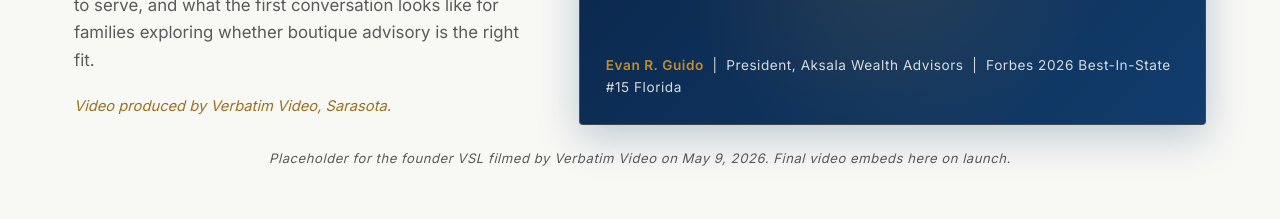
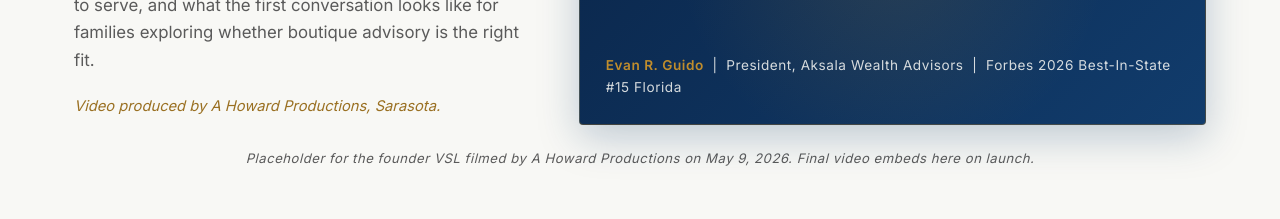
Before and after one commit to andrei170/aksala-demo, a plain HTML site: page index.html in a window 1280 px wide. Shown: the part 1442-1661 px from the top of the page. Drawn offline with nearby package versions, Linux system fonts and the light colour scheme.

Commit message:
Fix VSL credit: Verbatim Video -> A Howard Productions
Aaron's actual business is A Howard Productions (ahowardproductions.com).
Verbatim Video was a fabricated tech claim from earlier drafts.

```diff
--- a/index.html
+++ b/index.html
@@ -679,7 +679,7 @@
       <div class="eyebrow" style="color: var(--gold-dark); font-size: 0.82rem; letter-spacing: 0.18em; text-transform: uppercase; margin-bottom: 1rem; font-weight: 600;">A Message from Evan</div>
       <h2>Why we built Aksala the way we did.</h2>
       <p>Three minutes with the founder. Why independence matters in wealth management, who the firm was built to serve, and what the first conversation looks like for families exploring whether boutique advisory is the right fit.</p>
-      <p style="margin-top: 1.2rem; font-size: 0.92rem; color: var(--gold-dark); font-style: italic;">Video produced by Verbatim Video, Sarasota.</p>
+      <p style="margin-top: 1.2rem; font-size: 0.92rem; color: var(--gold-dark); font-style: italic;">Video produced by A Howard Productions, Sarasota.</p>
     </div>
     <div class="vsl-frame">
       <div class="vsl-runtime">3:14</div>
@@ -691,7 +691,7 @@
       </div>
     </div>
   </div>
-  <p style="text-align: center; font-size: 0.82rem; color: var(--text-muted); margin-top: 1.4rem; font-style: italic; letter-spacing: 0.04em;">Placeholder for the founder VSL filmed by Verbatim Video on May 9, 2026. Final video embeds here on launch.</p>
+  <p style="text-align: center; font-size: 0.82rem; color: var(--text-muted); margin-top: 1.4rem; font-style: italic; letter-spacing: 0.04em;">Placeholder for the founder VSL filmed by A Howard Productions on May 9, 2026. Final video embeds here on launch.</p>
 </section>
 
 <div class="credential-strip">
```
